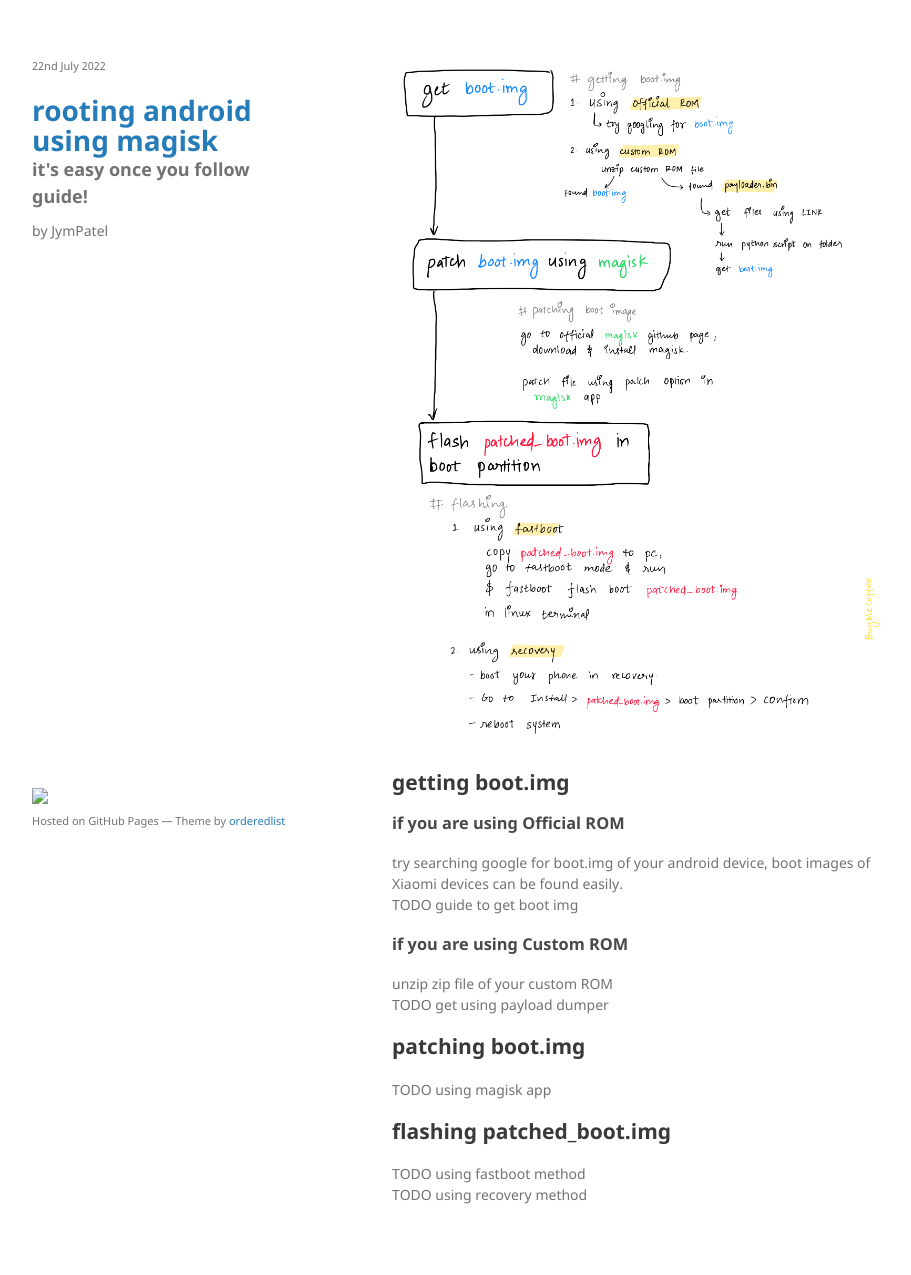
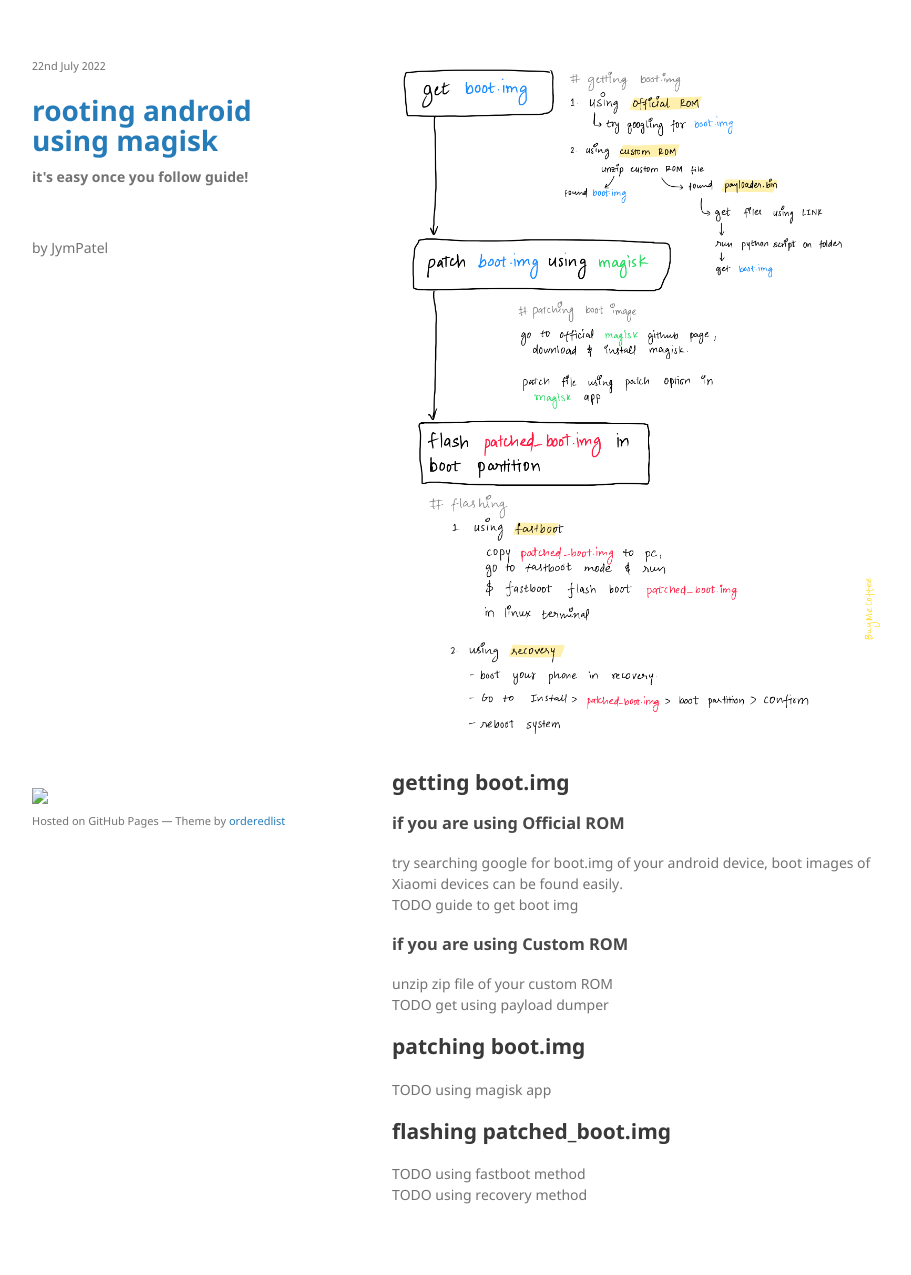
Before and after one commit to jayam04/jympatel.github.io, a Jekyll site: the page built from posts/22.07.22/rooting_android.md, in a window 1280 px wide. Shown: the whole page, without its empty margins (178-1089 px from the left). Built offline with Jekyll 4.4.1, drawn with Linux system fonts in a browser that asks for light colours; our own code applies the rules of GitHub Pages for plain Markdown files; the repository's description, which GitHub fills in, is left out.

Commit message:
fixed padding

```diff
--- a/_sass/jekyll-theme-minimal.scss
+++ b/_sass/jekyll-theme-minimal.scss
@@ -60,9 +60,10 @@
 }
 
 .description {
-  font-size: 18px;
+  font-size: 14px;
   font-weight: bold;
-  margin: 0 0 10px;
+  padding-top: 10px;
+  padding-bottom: 30px;
 }
 
 .mainh1 {
@@ -70,7 +71,7 @@
 }
 
 .author {
-  margin: 0 0 30px;
+  margin: 0 0 10px;
 }
 
 blockquote {
```
